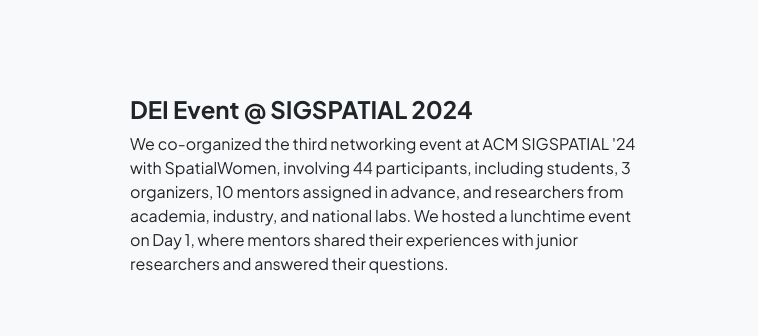
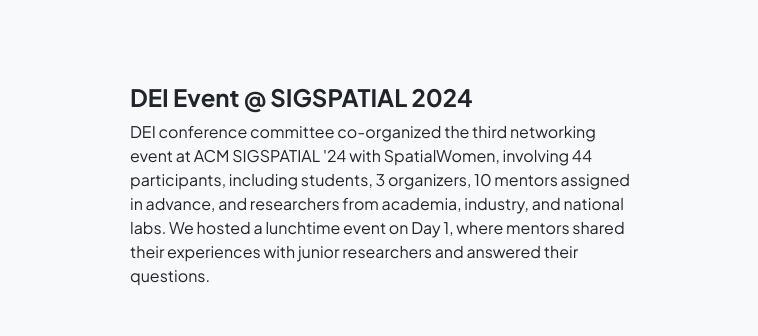
Before and after one commit to spatialdei/spatialdei.github.io, a plain HTML site: page index.html in a window 1280 px wide. Shown: the part 2596-2932 px from the top of the page, 522-1280 px from the left. Drawn offline with nearby package versions, Linux system fonts and the light colour scheme.

Commit message:
Update index.html

```diff
--- a/index.html
+++ b/index.html
@@ -161,7 +161,8 @@
                     </div>
                     <div class="col-md-6">
                         <h4 class="fw-bold">DEI Event @ SIGSPATIAL 2024</h4>
-                        <p>We co-organized the third networking event at ACM SIGSPATIAL '24 with SpatialWomen, involving 44 participants, including students, 3 organizers, 10 mentors assigned in advance, and researchers from academia, industry, and national labs.
+                        <p>
+                            DEI conference committee co-organized the third networking event at ACM SIGSPATIAL '24 with SpatialWomen, involving 44 participants, including students, 3 organizers, 10 mentors assigned in advance, and researchers from academia, industry, and national labs.
                             We hosted a lunchtime event on Day 1, where mentors shared their experiences with junior researchers and answered their questions.
                         </p>
                     </div>
```
